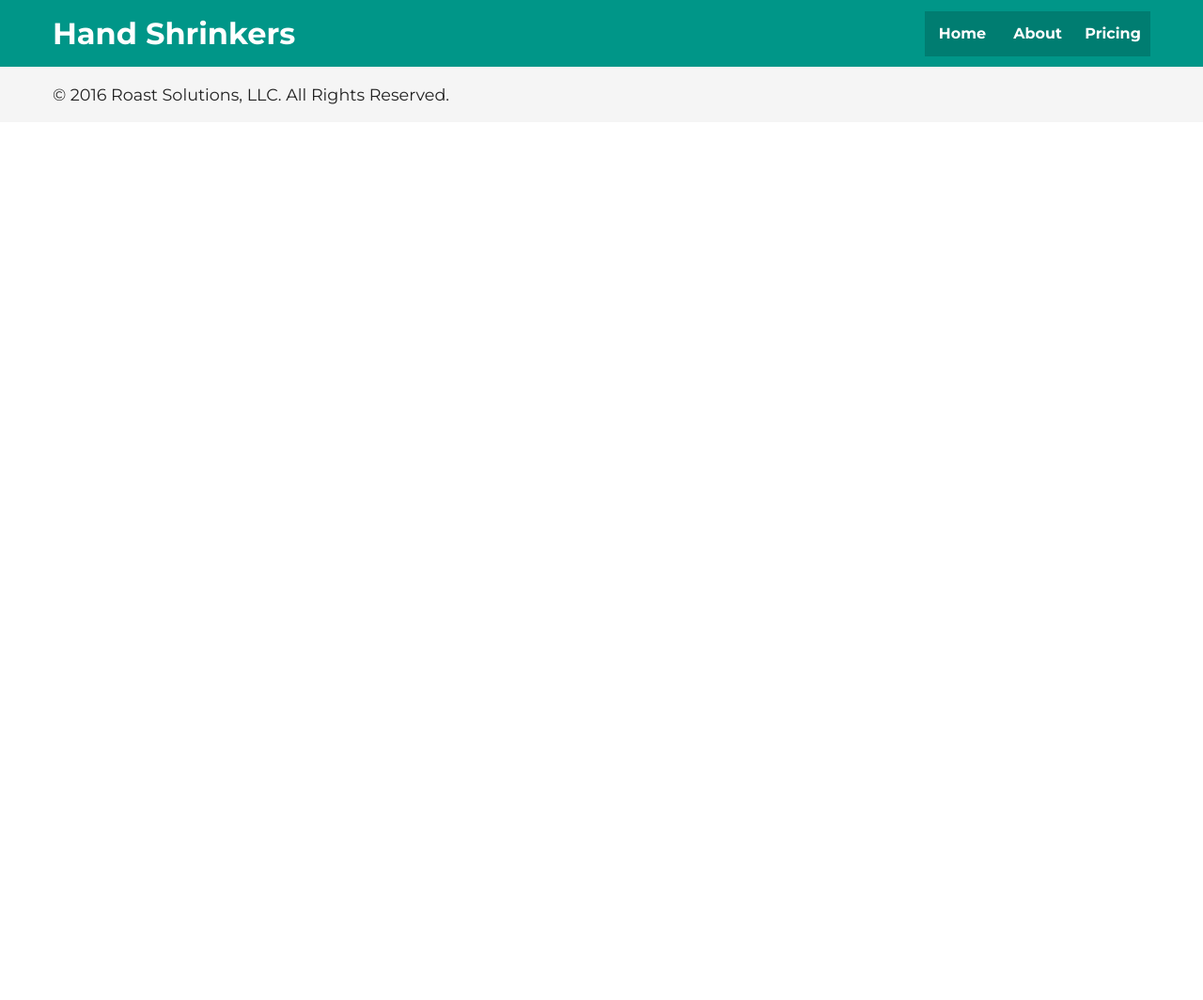
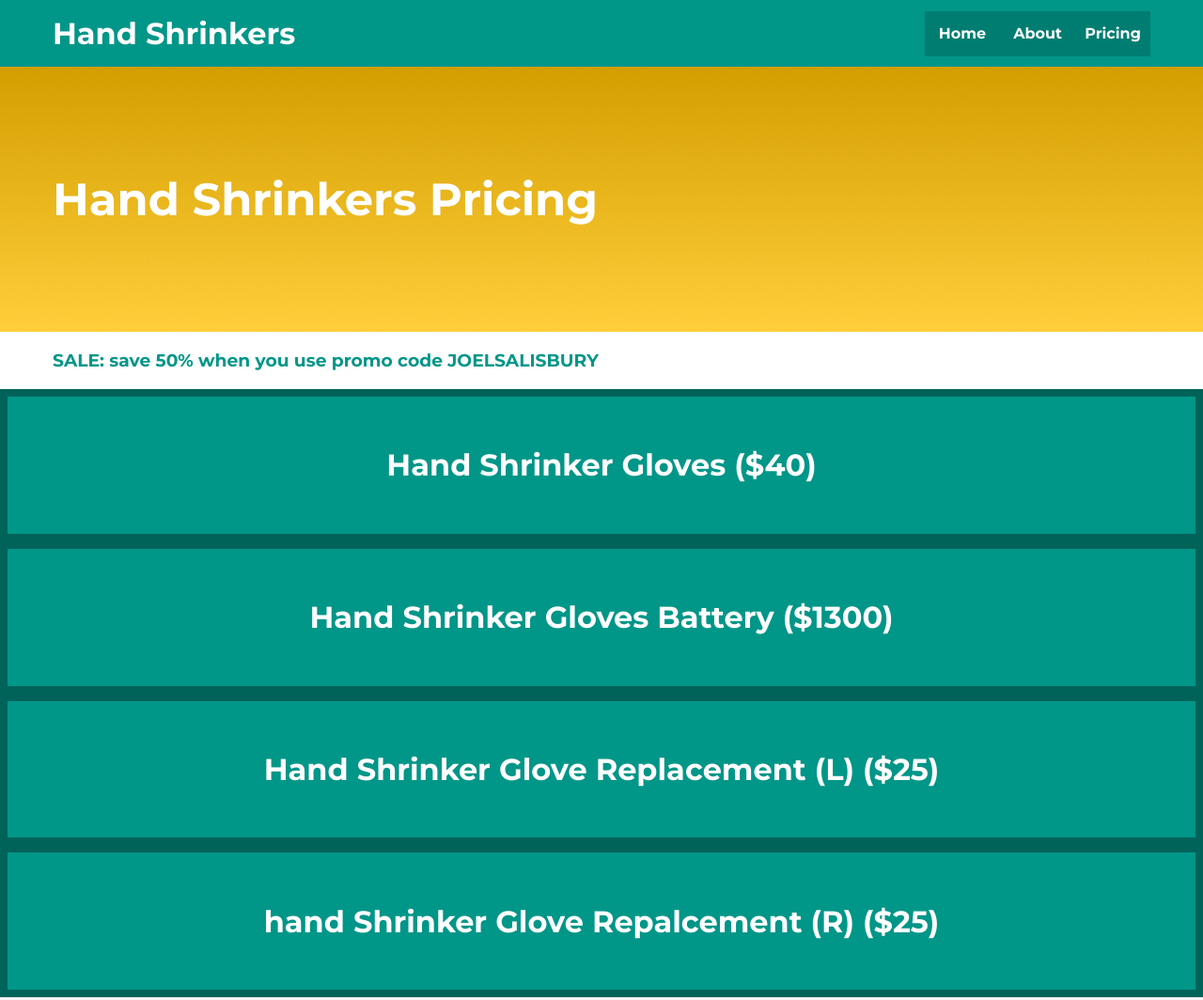
Before and after one commit to timthewebguy/multi-developer-workflow, a website: page public/pricing.html in a window 1280 px wide. Shown: the top 1064 px of the page at 94% size. Before the commit the page ends 800 px from the top, so only its background shows below. Drawn offline with nearby package versions, Linux system fonts and the light colour scheme; files that its build step writes are made by us from their sources.

Commit message:
finished pricing page

```diff
--- a/public/pricing.html
+++ b/public/pricing.html
@@ -19,6 +19,33 @@
 		</nav>
 	</div>
 </header>
+<main>
+	<section class="banner">
+		<div class="u-container">
+			<h1 class="banner__text">Hand Shrinkers Pricing</h1>
+		</div>
+	</section>
+	<section class="sale">
+		<div class="u-container">
+			<h3>SALE: save 50% when you use promo code <strong>JOELSALISBURY</strong></h3>
+		</div>
+	</section>
+	<section class="products">
+		<article class="product">
+			<h1>Hand Shrinker Gloves ($40)</h1>
+		</article>
+		<article class="product">
+			<h1>Hand Shrinker Gloves Battery ($1300)</h1>
+		</article>
+		<article class="product">
+			<h1>Hand Shrinker Glove Replacement (L) ($25)</h1>
+		</article>
+		<article class="product">
+			<h1>hand Shrinker Glove Repalcement (R) ($25)</h1>
+		</article>
+	</section>
+</main>
+
 
 	<footer class="sub-footer">
   	<div class="u-container">
--- a/public/src/scss/components/_pricing.scss
+++ b/public/src/scss/components/_pricing.scss
@@ -0,0 +1,15 @@
+.product {
+	background-color:$primary-color;
+	border:0.5em solid #{darken($primary-color, 10%)};
+	padding:2em 0;
+	cursor:pointer;
+	h1 {
+		color:white;
+		text-align:center;
+	}
+
+	&:hover {
+		background-color:$secondary-color;
+		border-color:darken($secondary-color, 10%);
+	}
+}
```
